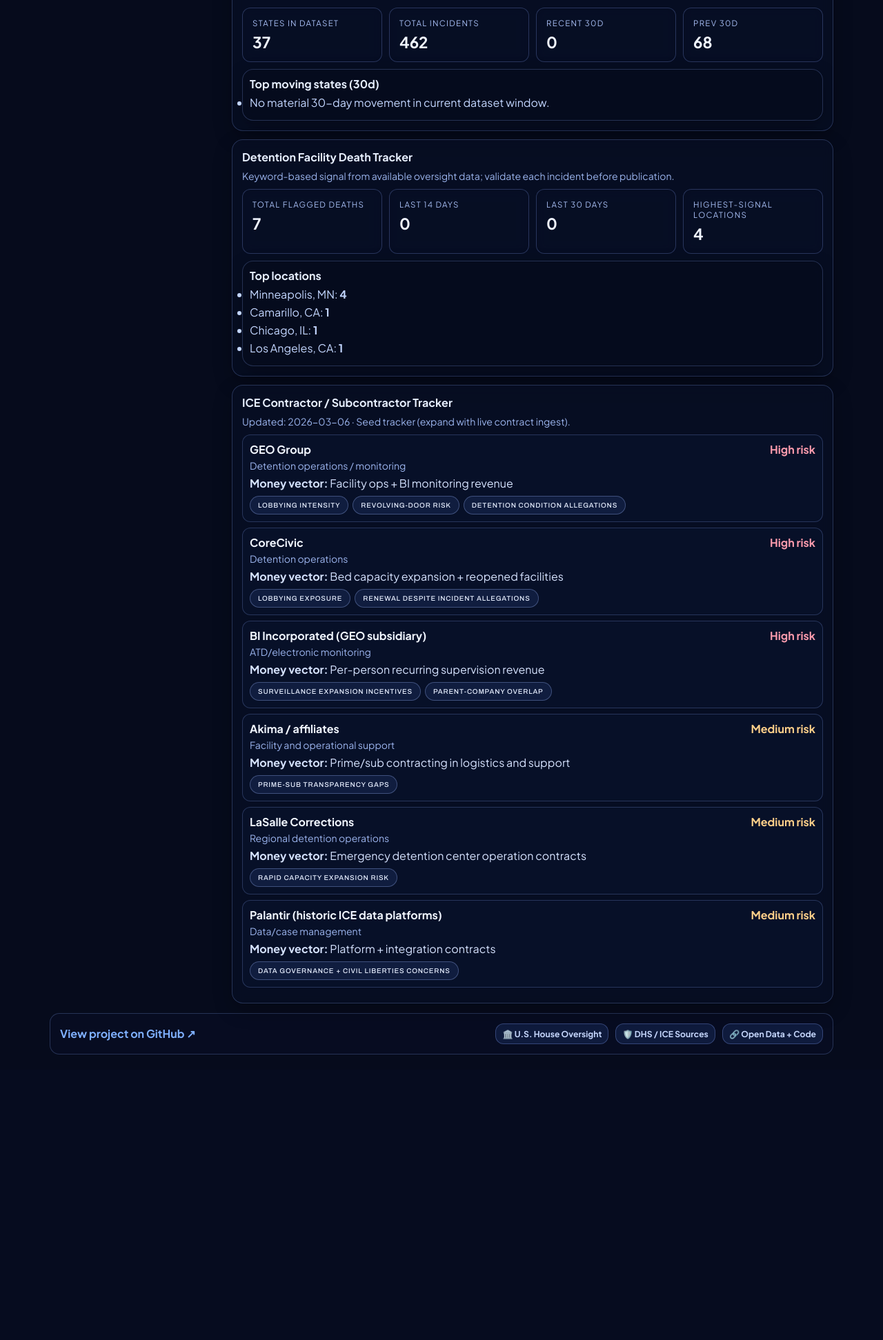
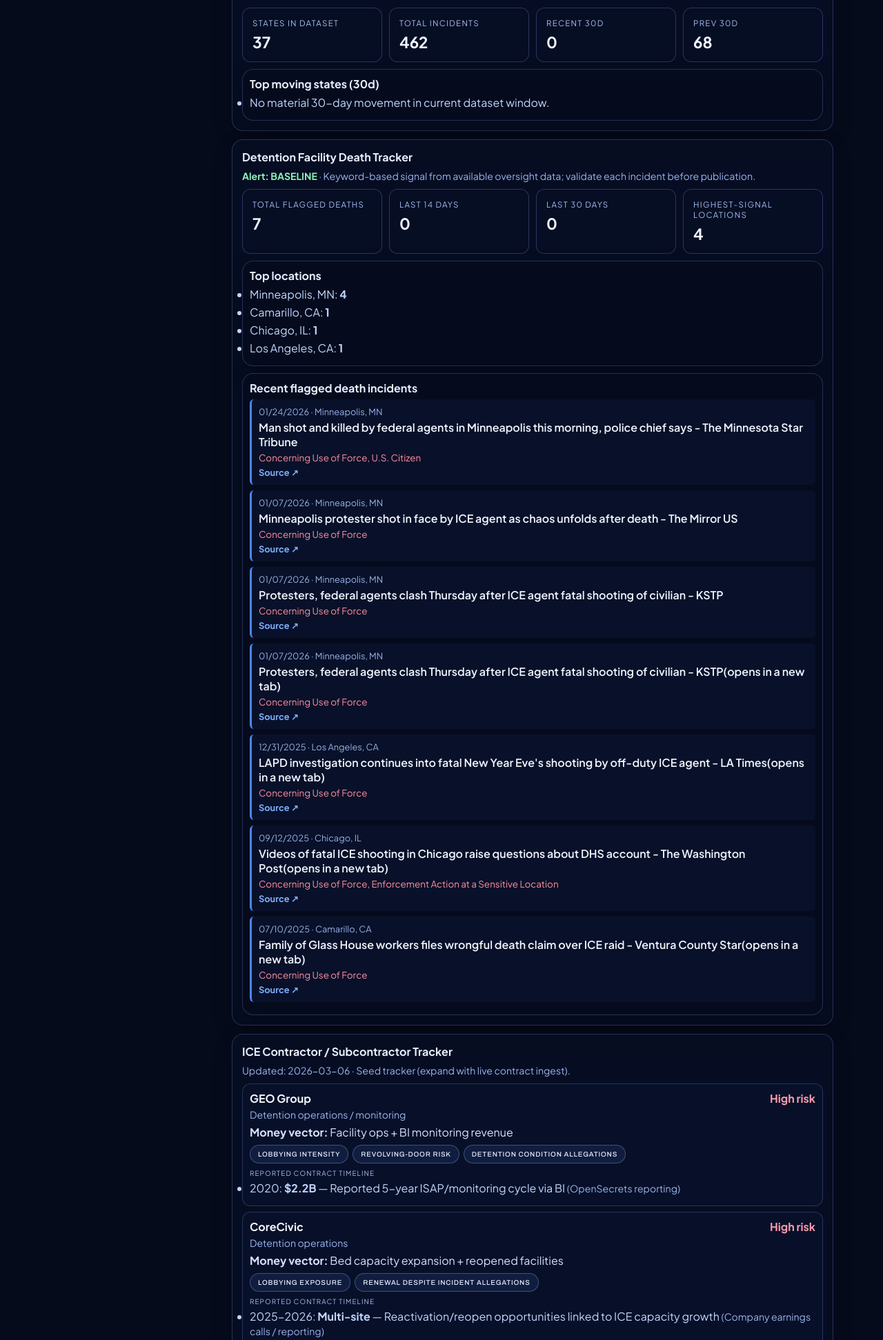
Before and after one commit to jacobarrio/protest-safety-checker, a Flask app: page / in a window 1280 px wide. Shown: the part 951-2894 px from the top of the page at 69% size. Before the commit the page ends 2480 px from the top, so only its background shows below. Run offline with Flask 3, Linux system fonts and the light colour scheme; some libraries are stand-ins or nearby versions.

Commit message:
Enhance death tracker prominence and add contractor timeline details

```diff
--- a/calculator.py
+++ b/calculator.py
@@ -610,12 +610,15 @@ def get_detention_death_tracker(csv_path='protest_data_oversight.csv'):
                 if pd.isna(v):
                     row[k] = None
 
+        alert_level = 'high' if len(last14) >= 3 else ('elevated' if len(last14) >= 1 else 'baseline')
+
         return {
             'total': int(len(hits)),
             'last14': int(len(last14)),
             'last30': int(len(last30)),
             'locations': by_location,
             'recent': recent,
+            'alertLevel': alert_level,
             'note': 'Keyword-based signal from available oversight data; validate each incident before publication.'
         }
     except Exception:
@@ -632,21 +635,30 @@ def get_contractor_tracker_data():
                 'segment': 'Detention operations / monitoring',
                 'moneyVector': 'Facility ops + BI monitoring revenue',
                 'conflictFlags': ['Lobbying intensity', 'Revolving-door risk', 'Detention condition allegations'],
-                'riskLevel': 'High'
+                'riskLevel': 'High',
+                'contractEvents': [
+                    {'label': 'Reported 5-year ISAP/monitoring cycle via BI', 'value': '$2.2B', 'year': '2020', 'source': 'OpenSecrets reporting'},
+                ]
             },
             {
                 'name': 'CoreCivic',
                 'segment': 'Detention operations',
                 'moneyVector': 'Bed capacity expansion + reopened facilities',
                 'conflictFlags': ['Lobbying exposure', 'Renewal despite incident allegations'],
-                'riskLevel': 'High'
+                'riskLevel': 'High',
+                'contractEvents': [
+                    {'label': 'Reactivation/reopen opportunities linked to ICE capacity growth', 'value': 'Multi-site', 'year': '2025-2026', 'source': 'Company earnings calls / reporting'}
+                ]
             },
             {
                 'name': 'BI Incorporated (GEO subsidiary)',
                 'segment': 'ATD/electronic monitoring',
                 'moneyVector': 'Per-person recurring supervision revenue',
                 'conflictFlags': ['Surveillance expansion incentives', 'Parent-company overlap'],
-                'riskLevel': 'High'
+                'riskLevel': 'High',
+                'contractEvents': [
+                    {'label': 'ATD/ISAP contract as publicly reported', 'value': '$2.2B', 'year': '2020', 'source': 'OpenSecrets reporting'}
+                ]
             },
             {
                 'name': 'Akima / affiliates',
--- a/templates/index.html
+++ b/templates/index.html
@@ -68,6 +68,9 @@
     .risk-high{color:#ff9cae;font-weight:700}
     .risk-medium{color:#ffd08a;font-weight:700}
     .risk-low{color:#8ef0b8;font-weight:700}
+    .alert-high{color:#ff9cae;font-weight:700}
+    .alert-elevated{color:#ffd08a;font-weight:700}
+    .alert-baseline{color:#8ef0b8;font-weight:700}
 
     .site-footer{margin-top:14px;background:rgba(8,15,37,.64);border:1px solid rgba(140,170,255,.24);border-radius:14px;padding:14px}
     .footer-row{display:flex;justify-content:space-between;gap:12px;flex-wrap:wrap;align-items:center}
@@ -179,6 +182,10 @@
       <div class="panel" style="margin-top:10px;padding:10px;background:rgba(6,12,28,.72)">
         <h3 style="margin-bottom:6px">Top locations</h3>
         <ul id="deathLocations" class="drivers"></ul>
+      </div>
+      <div class="panel" style="margin-top:10px;padding:10px;background:rgba(6,12,28,.72)">
+        <h3 style="margin-bottom:6px">Recent flagged death incidents</h3>
+        <div id="deathRecent"></div>
       </div>
     </div>
 
@@ -313,12 +320,18 @@
       document.getElementById('death14').textContent = data.last14 || 0;
       document.getElementById('death30').textContent = data.last30 || 0;
       document.getElementById('deathLocCount').textContent = (data.locations || []).length;
-      document.getElementById('deathTrackerNote').textContent = data.note || 'Death tracker loaded.';
+      const level = data.alertLevel || 'baseline';
+      document.getElementById('deathTrackerNote').innerHTML = `<span class="alert-${level}">Alert: ${level.toUpperCase()}</span> · ${data.note || 'Death tracker loaded.'}`;
 
       const locs = data.locations || [];
       document.getElementById('deathLocations').innerHTML = locs.length
         ? locs.map(l => `<li>${l.location || 'Unknown location'}: <strong>${l.count}</strong></li>`).join('')
         : '<li>No flagged locations yet.</li>';
+
+      const recent = data.recent || [];
+      document.getElementById('deathRecent').innerHTML = recent.length
+        ? recent.slice(0, 8).map(r => `<div class="incident"><div class="d">${r.date || 'Unknown date'} · ${r.location || 'Unknown location'}</div><div class="t">${r.title || 'No title'}</div><div class="c">${r.category || ''}</div>${r.source_url ? `<div class="d" style="margin-top:5px"><a class="github-link" href="${r.source_url}" target="_blank" rel="noopener">Source ↗</a></div>` : ''}</div>`).join('')
+        : '<div class="muted">No recent flagged incidents.</div>';
     }
 
     function renderContractorTracker(data){
@@ -327,6 +340,7 @@
       document.getElementById('contractorList').innerHTML = contractors.map(c => {
         const riskClass = `risk-${String(c.riskLevel || '').toLowerCase()}`;
         const flags = (c.conflictFlags || []).map(f => `<span class="hero-pill" style="font-size:.62rem">${f}</span>`).join(' ');
+        const events = (c.contractEvents || []).map(e => `<li>${e.year}: <strong>${e.value}</strong> — ${e.label} <span class="muted">(${e.source})</span></li>`).join('');
         return `<div class="contractor-card">
           <div style="display:flex;justify-content:space-between;gap:8px;align-items:center;flex-wrap:wrap">
             <div style="font-weight:800;color:#f1f6ff">${c.name}</div>
@@ -335,6 +349,7 @@
           <div class="muted" style="margin-top:4px">${c.segment || ''}</div>
           <div style="margin-top:6px;color:#d6e3ff"><strong>Money vector:</strong> ${c.moneyVector || 'N/A'}</div>
           <div style="margin-top:8px;display:flex;gap:6px;flex-wrap:wrap">${flags}</div>
+          ${events ? `<div style="margin-top:8px"><div class="k" style="font-size:.62rem">Reported contract timeline</div><ul class="drivers">${events}</ul></div>` : ''}
         </div>`;
       }).join('') || '<div class="muted">No contractor rows loaded.</div>';
     }
```
